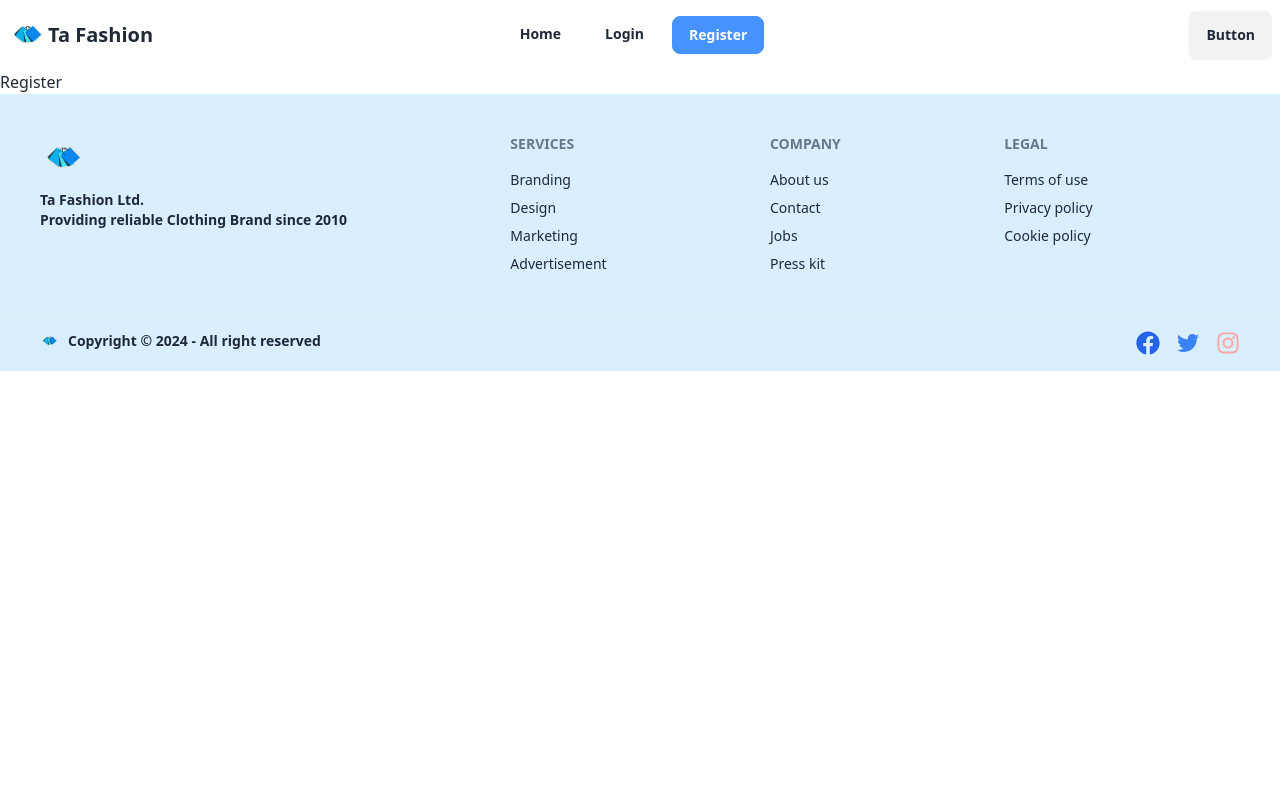
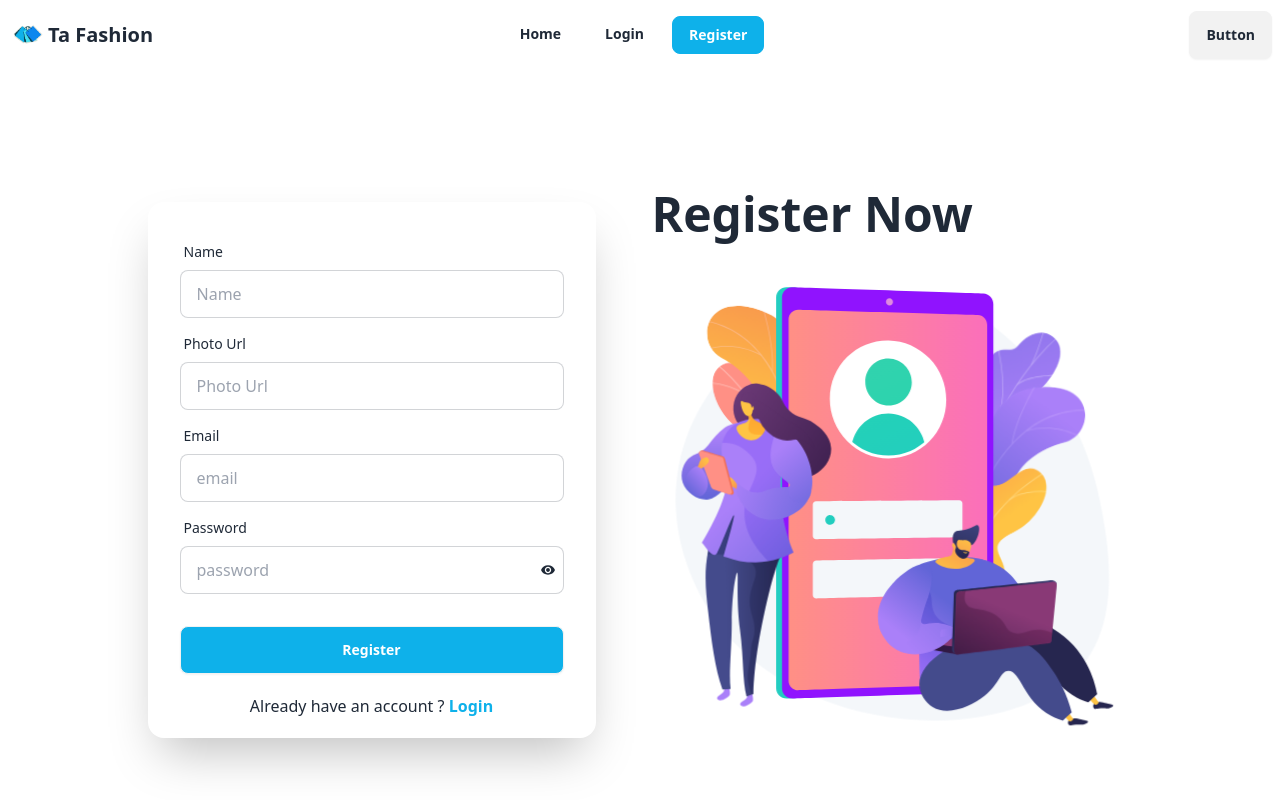
Before and after one commit to TanveerAhmed4545/ta-fashion, a React (Vite) app: page /register in a window 1280 px wide. Shown: the top 800 px of the page. Built offline with nearby package versions, Linux system fonts and the light colour scheme.

Commit message:
add register page

```diff
--- a/src/pages/Login/Login.jsx
+++ b/src/pages/Login/Login.jsx
@@ -6,6 +6,7 @@ import { IoMdEye } from "react-icons/io";
 import { Link } from "react-router-dom";
 import signInAnimation from "../../assets/animation/signInAnimation.json";
 const Login = () => {
+  // show password
   const [showPassword, setShowPassword] = useState(false);
 
   const {
@@ -29,7 +30,7 @@ const Login = () => {
             />
           </div>
         </div>
-        <div className="card rounded-tr-none rounded-bl-none shrink-0 w-full max-w-md shadow-2xl bg-base-100">
+        <div className="card  shrink-0 w-full max-w-md shadow-2xl bg-base-100">
           <form className="card-body pb-0" onSubmit={handleSubmit(onSubmit)}>
             <div className="form-control">
               <label className="label">
--- a/src/pages/Register/Register.jsx
+++ b/src/pages/Register/Register.jsx
@@ -1,5 +1,120 @@
+import Lottie from "lottie-react";
+import { useState } from "react";
+import { useForm } from "react-hook-form";
+import { FaEyeSlash } from "react-icons/fa";
+import { IoMdEye } from "react-icons/io";
+import { Link } from "react-router-dom";
+import signUpAnimation from "../../assets/animation/signUpAnimation.json";
+
 const Register = () => {
-  return <div>Register</div>;
+  // show password
+  const [showPassword, setShowPassword] = useState(false);
+
+  const {
+    register,
+    handleSubmit,
+    formState: { errors },
+  } = useForm();
+
+  const onSubmit = (data) => console.log(data);
+
+  return (
+    <div className="hero min-h-screen ">
+      <div className="hero-content flex-col lg:flex-row-reverse">
+        <div className="text-center lg:text-left lg:ml-10">
+          <h1 className="text-5xl font-bold mb-6 lg:mb-8">Register Now</h1>
+          <div className=" max-w-[600px] md:max-w-md lg:max-w-[600px]">
+            <Lottie
+              className="w-full"
+              animationData={signUpAnimation}
+              loop={true}
+            />
+          </div>
+        </div>
+        <div className="card  shrink-0 w-full max-w-md shadow-2xl bg-base-100">
+          <form className="card-body pb-0" onSubmit={handleSubmit(onSubmit)}>
+            <div className="form-control">
+              <label className="label">
+                <span className="label-text">Name</span>
+              </label>
+              <input
+                type="text"
+                placeholder="Name"
+                className="input input-bordered"
+                {...register("name", { required: true })}
+              />
+              {errors.name && (
+                <span className="text-red-500 font-semibold pt-2">
+                  This Name field is required
+                </span>
+              )}
+            </div>
+            <div className="form-control">
+              <label className="label">
+                <span className="label-text">Photo Url</span>
+              </label>
+              <input
+                type="text"
+                placeholder="Photo Url"
+                className="input input-bordered"
+                {...register("photo")}
+              />
+            </div>
+            <div className="form-control">
+              <label className="label">
+                <span className="label-text">Email</span>
+              </label>
+              <input
+                type="email"
+                placeholder="email"
+                className="input input-bordered"
+                {...register("email", { required: true })}
+              />
+              {errors.email && (
+                <span className="text-red-500 font-semibold pt-2">
+                  This Email field is required
+                </span>
+              )}
+            </div>
+            <div className="form-control">
+              <label className="label">
+                <span className="label-text">Password</span>
+              </label>
+              <div className="w-full relative">
+                <input
+                  type={showPassword ? "text" : "password"}
+                  placeholder="password"
+                  className="w-full input input-bordered"
+                  {...register("password", { required: true })}
+                />
+                <span
+                  className="absolute top-4 right-2"
+                  onClick={() => setShowPassword(!showPassword)}
+                >
+                  {showPassword ? (
+                    <FaEyeSlash></FaEyeSlash>
+                  ) : (
+                    <IoMdEye></IoMdEye>
+                  )}
+                </span>
+              </div>
+            </div>
+            <div className="form-control mt-6">
+              <button className="btn bg-[#0EB1EA] text-white">Register</button>
+            </div>
+          </form>
+          <div className="text-center py-5">
+            <p>
+              Already have an account ?{" "}
+              <Link className="text-[#0EB1EA] font-bold" to="/login">
+                Login
+              </Link>
+            </p>
+          </div>
+        </div>
+      </div>
+    </div>
+  );
 };
 
 export default Register;
--- a/src/pages/Shared/Navbar/Navbar.jsx
+++ b/src/pages/Shared/Navbar/Navbar.jsx
@@ -8,7 +8,7 @@ const Navbar = () => {
           to="/"
           className={({ isActive, isPending }) =>
             isActive
-              ? "bg-none border bg-[#4692FF] text-white font-semibold border-[#4692FF] mr-3"
+              ? "bg-none border bg-[#0EB1EA] text-white font-semibold border-[#0EB1EA] mr-3"
               : isPending
               ? "pending"
               : "mr-3  font-semibold"
@@ -22,7 +22,7 @@ const Navbar = () => {
           to="/login"
           className={({ isActive, isPending }) =>
             isActive
-              ? "bg-none border bg-[#4692FF] text-white font-semibold border-[#4692FF] mr-3"
+              ? "bg-none border bg-[#0EB1EA] text-white font-semibold border-[#0EB1EA] mr-3"
               : isPending
               ? "pending"
               : "mr-3  font-semibold"
@@ -36,7 +36,7 @@ const Navbar = () => {
           to="/register"
           className={({ isActive, isPending }) =>
             isActive
-              ? "bg-none border bg-[#4692FF] text-white font-semibold border-[#4692FF] mr-3"
+              ? "bg-none border bg-[#0EB1EA] text-white font-semibold border-[#0EB1EA] mr-3"
               : isPending
               ? "pending"
               : "mr-3  font-semibold"
```
